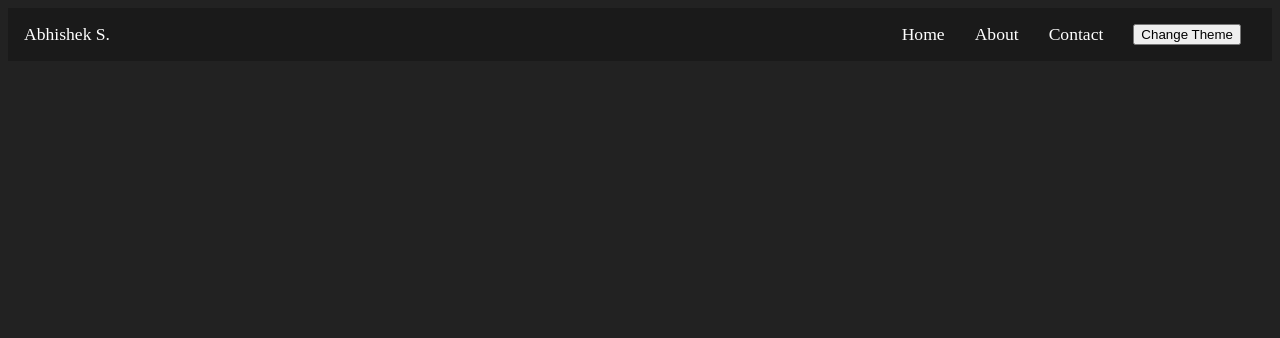
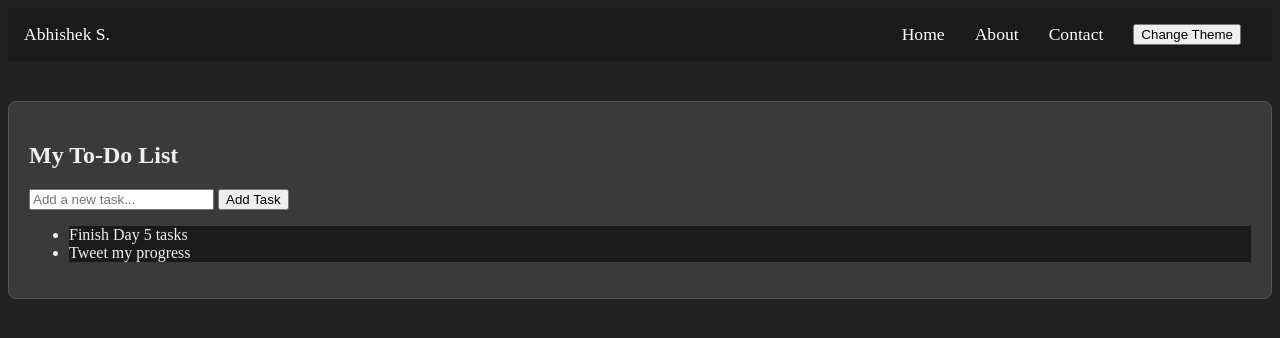
Before and after one commit to Abhishek-Sirugudu/tribute-page, a plain HTML site: page nav-bar/index.html in a window 1280 px wide. Both pictures are taken after a click on the button "Change Theme". Drawn offline with Linux system fonts and the light colour scheme.

Commit message:
feat: Add interactive to-do list component

```diff
--- a/nav-bar/index.html
+++ b/nav-bar/index.html
@@ -4,7 +4,7 @@
     <meta charset="UTF-8" />
     <meta name="viewport" content="width=device-width, initial-scale=1.0" />
     <title>Document</title>
-    <link rel="stylesheet" href="style.css">
+    <link rel="stylesheet" href="style.css" />
   </head>
   <body>
     <header>
@@ -18,8 +18,13 @@
         </ul>
       </nav>
     </header>
+    <div class="todo-container">
+      <h2>My To-Do List</h2>
+      <input type="text" id="todo-input" placeholder="Add a new task..." />
+      <button id="add-todo-btn">Add Task</button>
+      <ul id="todo-list"></ul>
+    </div>
 
     <script src="./script.js"></script>
-
   </body>
 </html>
--- a/nav-bar/script.js
+++ b/nav-bar/script.js
@@ -6,3 +6,60 @@
     body.classList.toggle("dark-mode");
     console.log("Theme has been changed");
 });
+
+
+console.log("--- Day 5: Arrays and Loops ---");
+
+const arr = ["Learn HTML", "Learn CSS", "Learn JavaScript"];
+console.log("My tasks:");
+console.log("First task",arr[0]);
+
+console.log("Total tasks :",arr.length);
+
+arr.push("Practice with a To-Do List");
+console.log("After pushing ",arr);
+
+console.log("all tasks :");
+
+for(const i of arr){
+    console.log("-",i);
+}
+
+
+// --- To-Do List Logic ---
+
+// 1. Select the HTML elements we need to interact with
+const todoInput = document.querySelector("#todo-input");
+const addTodoBtn = document.querySelector("#add-todo-btn");
+const todoList = document.querySelector("#todo-list");
+
+// 2. This array is our "source of truth". It will hold all our to-do items.
+const todos = ["Finish Day 5 tasks", "Tweet my progress"];
+
+// 3. This function's job is to render the 'todos' array to the screen
+function renderTodos() {
+    // First, clear the existing list to avoid duplicates
+    todoList.innerHTML = "";
+
+    // Loop through the 'todos' array. For each todo, create a new <li> and add it to the <ul>.
+    for (const todo of todos) {
+        const li = document.createElement("li"); // Create a new <li> element
+        li.textContent = todo;                   // Set its text
+        todoList.appendChild(li);                // Add it to the list in the HTML
+    }
+}
+
+// 4. Set up the event listener for the "Add Task" button
+addTodoBtn.addEventListener("click", function() {
+    const newTask = todoInput.value; // Get the text from the input box
+
+    // Add the new task to our array, but only if the input isn't empty
+    if (newTask.trim() !== "") {
+        todos.push(newTask);      // Add to the array
+        todoInput.value = "";     // Clear the input field
+        renderTodos();            // Call the render function to update the screen
+    }
+});
+
+// 5. Initial Render: Call the function once to show the starting tasks
+renderTodos();
--- a/nav-bar/style.css
+++ b/nav-bar/style.css
@@ -37,3 +37,17 @@ body.dark-mode li {
 body.dark-mode li {
     border-color: #444;
 }
+
+.todo-container {
+    margin-top: 40px;
+    background-color: #fff;
+    padding: 20px;
+    border-radius: 8px;
+    border: 1px solid #ddd;
+    text-align: left;
+}
+
+body.dark-mode .todo-container {
+    background-color: #3a3a3a;
+    border-color: #555;
+}
```
